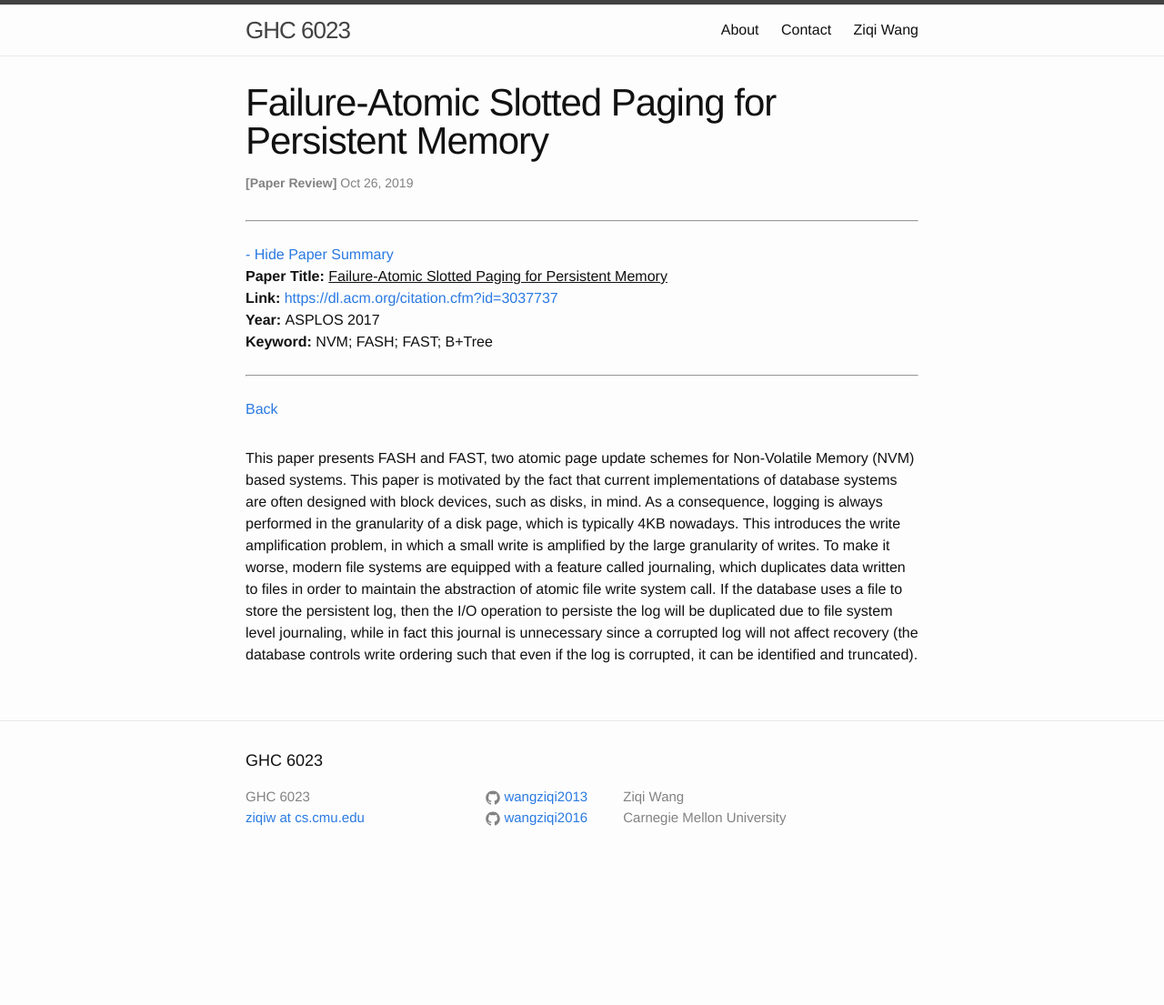
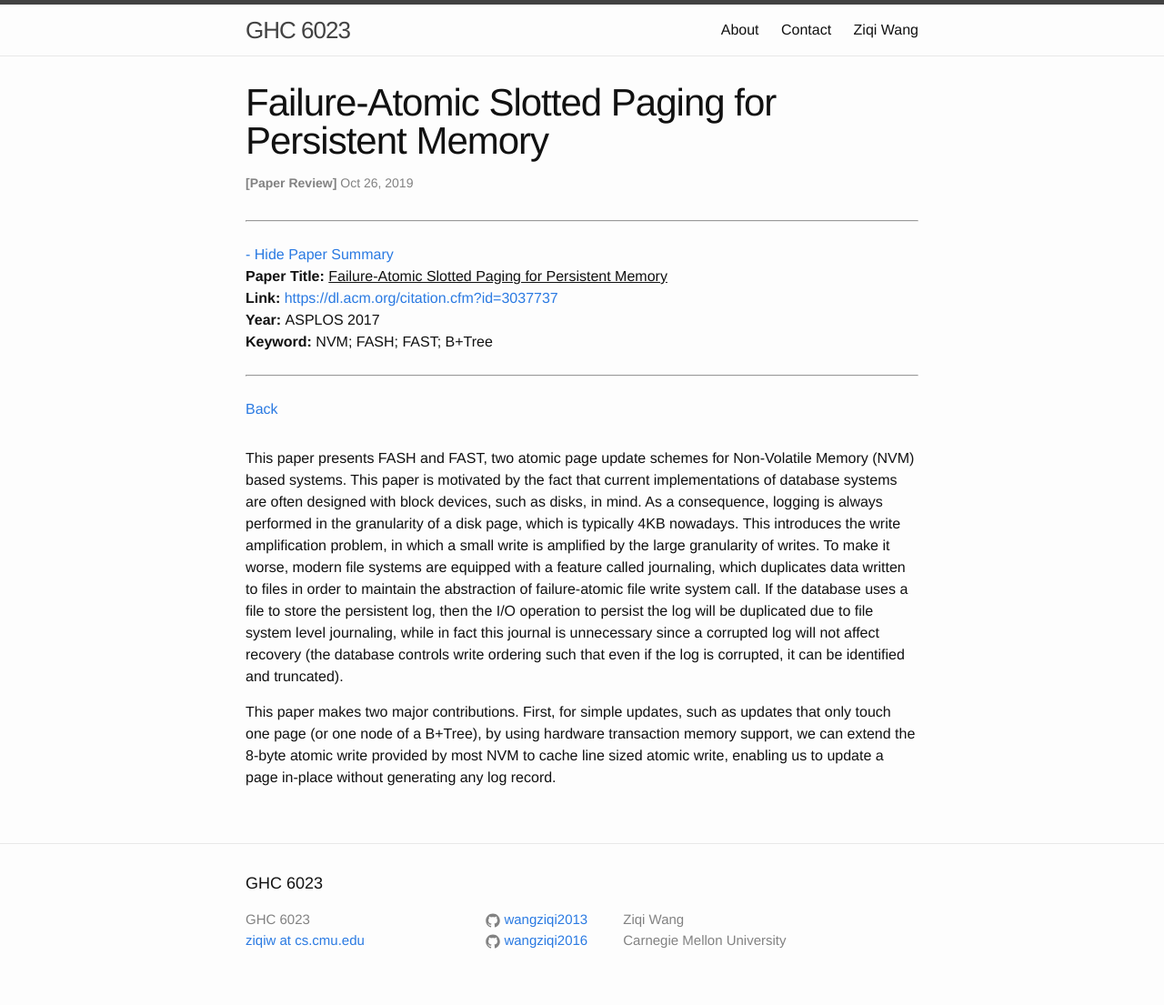
Before and after one commit to wangziqi2013/wangziqi2013.github.io, a Jekyll site: the page built from _posts/2019-10-25-fash-fast.markdown, in a window 1280 px wide. Shown: the whole page at 91% size. Built offline with Jekyll 4.4.1, drawn with Linux system fonts in a browser that asks for light colours; before the commit the page ends 970 px from its top, so only the background shows below that.

Commit message:
Adding one contribution

```diff
--- a/_posts/2019-10-25-fash-fast.markdown
+++ b/_posts/2019-10-25-fash-fast.markdown
@@ -18,7 +18,11 @@ is motivated by the fact that current implementations of database systems are of
 as disks, in mind. As a consequence, logging is always performed in the granularity of a disk page, which is typically
 4KB nowadays. This introduces the write amplification problem, in which a small write is amplified by the large granularity
 of writes. To make it worse, modern file systems are equipped with a feature called journaling, which duplicates data
-written to files in order to maintain the abstraction of atomic file write system call. If the database uses a file to
-store the persistent log, then the I/O operation to persiste the log will be duplicated due to file system level journaling,
+written to files in order to maintain the abstraction of failure-atomic file write system call. If the database uses a file to
+store the persistent log, then the I/O operation to persist the log will be duplicated due to file system level journaling,
 while in fact this journal is unnecessary since a corrupted log will not affect recovery (the database controls write ordering
 such that even if the log is corrupted, it can be identified and truncated).
+
+This paper makes two major contributions. First, for simple updates, such as updates that only touch one page (or one node
+of a B+Tree), by using hardware transaction memory support, we can extend the 8-byte atomic write provided by most NVM
+to cache line sized atomic write, enabling us to update a page in-place without generating any log record.
```
